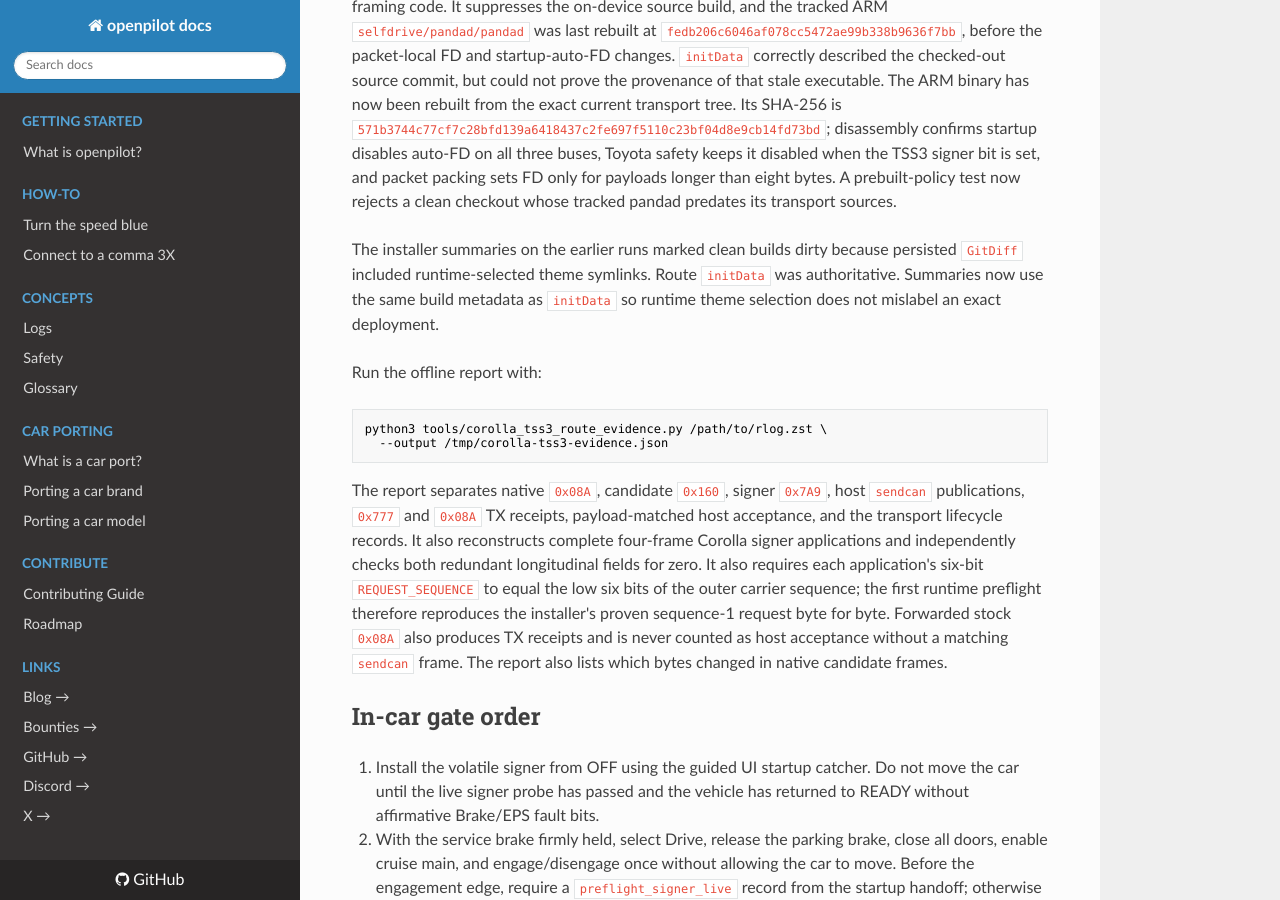
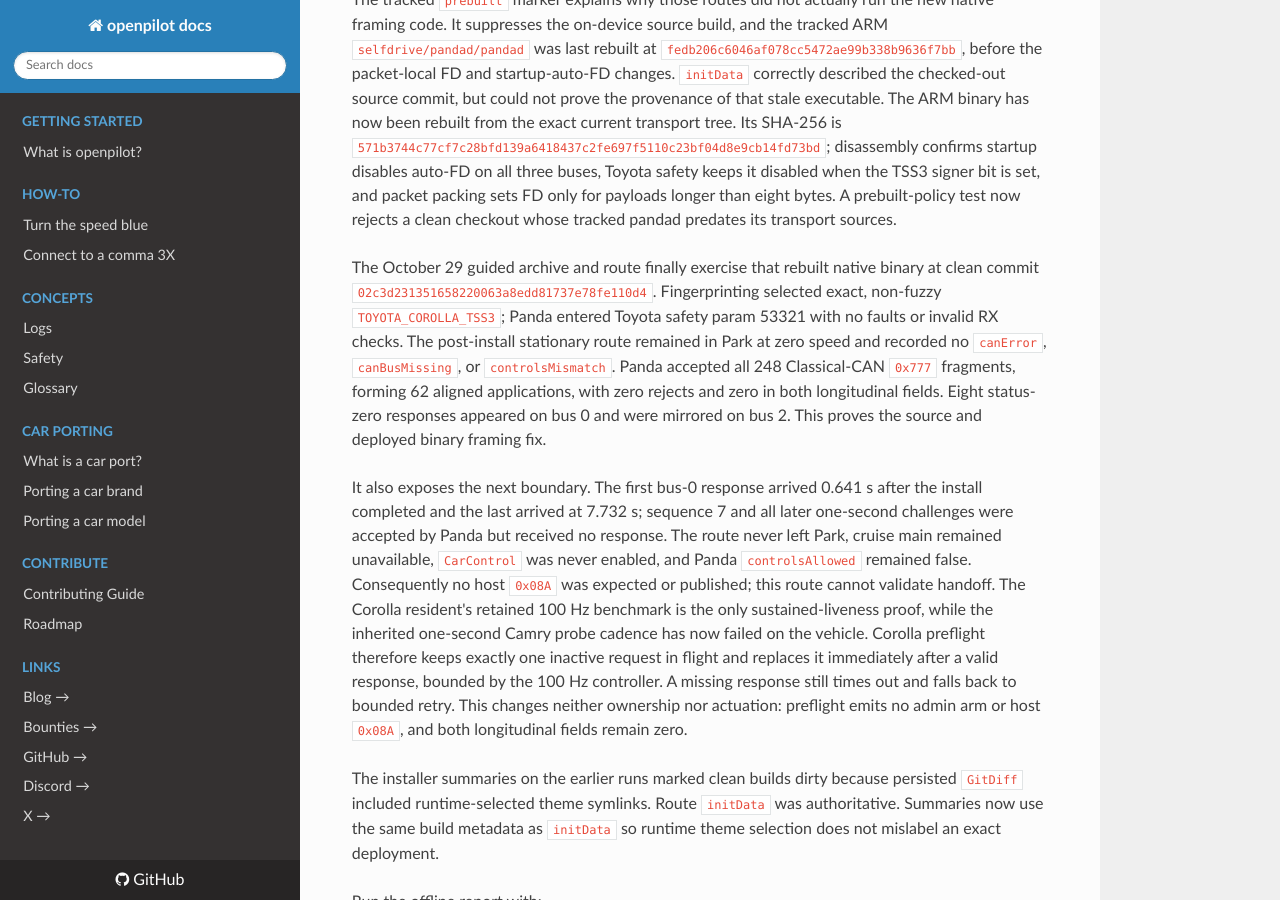
Before and after one commit to spanconstant5/2025corolla-starpilot, an MkDocs documentation site: the page built from docs/COROLLA_2025_TSS3_VALIDATION.md, in a window 1280 px wide and 900 px high, scrolled down 4968 px. Built offline with MkDocs 1.6.1, drawn with Linux system fonts in a browser that asks for light colours; nearby versions of some CDN libraries; some of the changed text lies outside the part shown.

Commit message:
toyota: sustain Corolla signer preflight

```diff
--- a/docs/COROLLA_2025_TSS3_VALIDATION.md
+++ b/docs/COROLLA_2025_TSS3_VALIDATION.md
@@ -9,10 +9,10 @@
 
 | Area | State | Evidence / next gate |
 |---|---|---|
-| RAM signer install | Proven | Two clean final-commit attempts matched exact F181 and payload SHA; first-attempt Classical-CAN `0x777` to `0x7A9` probes passed in 12.81 ms and 11.04 ms. |
-| Bench peer health | Inconclusive | Both attempts had clear Brake `0x102D` fault bits and the same 8-byte `0x102F`; Kai's current Camry decoder requires 10 bytes. This is not a confirmed fault and is not a health pass. |
-| Signed inactive `0x08A` | Offline/probe proven | Exact 28-byte inactive application and valid trailer are proven. Panda acceptance and sustained publication must be confirmed from an in-car route. |
-| Runtime signer preflight | Packet-local CAN framing deployed; route validation pending | The final-commit UI archive proves the startup bridge and standalone Classical-CAN probe twice. It contains no qlog/rlog, so it cannot yet prove native `pandad` runtime `0x777`, `0x7A9`, or host `0x08A`. |
+| RAM signer install | Proven | Four clean October 29 attempts at exact commit `02c3d23135` matched F181 and payload SHA; every first-attempt Classical-CAN `0x777` to `0x7A9` probe passed in 9.59--11.74 ms. |
+| Bench peer health | Inconclusive | All four attempts had clear Brake `0x102D` fault bits and the same 8-byte `0x102F`; Kai's current Camry decoder requires 10 bytes. This is not a confirmed fault and is not a health pass. |
+| Signed inactive `0x08A` | Offline/probe proven | Exact 28-byte inactive application and valid trailer are proven. The October 29 route proves native runtime signing but contains no engagement, so it cannot prove host `0x08A` publication. |
+| Runtime signer preflight | Native framing proven; sustained keepalive pending | Runtime produced status-zero `0x7A9` for accepted Classical-CAN `0x777`, proving the rebuilt native transport. Responses stopped 7.732 s after install under the inherited 1 Hz preflight. Corolla now keeps one inactive challenge response-paced at up to 100 Hz, matching the only sustained benchmark; repeat stationary validation on the new commit. |
 | Vehicle receive topology | Route-replay proven | The full-rate Corolla stream is on Panda bus 2. CarState and Panda safety consume it there; the incomplete forwarded bus-0 TX-record stream is not used as a receive source. |
 | Fingerprint recovery | Three-bus route proven | When FPv1 is ambiguous, recovery requires explicit Corolla identity authority (stored selection or prior exact EPS signer probe), at least 120 DLC-exact Corolla census matches on each mirrored vehicle plane (buses 0 and 2), no conflicting census DLC, and the complete retained CAN-FD ADAS census on bus 1. Topology alone cannot identify the car. |
 | Lateral control | Implemented, road validation pending | Angle command uses the signed `0x08A`; 55-degree wheel-angle bound and measured-angle inactive check are enforced. |
@@ -241,6 +241,30 @@
 only for payloads longer than eight bytes. A prebuilt-policy test now rejects a
 clean checkout whose tracked pandad predates its transport sources.
 
+The October 29 guided archive and route finally exercise that rebuilt native
+binary at clean commit `02c3d231351658220063a8edd81737e78fe110d4`.
+Fingerprinting selected exact, non-fuzzy `TOYOTA_COROLLA_TSS3`; Panda entered
+Toyota safety param 53321 with no faults or invalid RX checks. The post-install
+stationary route remained in Park at zero speed and recorded no `canError`,
+`canBusMissing`, or `controlsMismatch`. Panda accepted all 248 Classical-CAN
+`0x777` fragments, forming 62 aligned applications, with zero rejects and zero
+in both longitudinal fields. Eight status-zero responses appeared on bus 0 and
+were mirrored on bus 2. This proves the source and deployed binary framing fix.
+
+It also exposes the next boundary. The first bus-0 response arrived 0.641 s
+after the install completed and the last arrived at 7.732 s; sequence 7 and all
+later one-second challenges were accepted by Panda but received no response.
+The route never left Park, cruise main remained unavailable, `CarControl` was
+never enabled, and Panda `controlsAllowed` remained false. Consequently no host
+`0x08A` was expected or published; this route cannot validate handoff. The
+Corolla resident's retained 100 Hz benchmark is the only sustained-liveness
+proof, while the inherited one-second Camry probe cadence has now failed on the
+vehicle. Corolla preflight therefore keeps exactly one inactive request in
+flight and replaces it immediately after a valid response, bounded by the
+100 Hz controller. A missing response still times out and falls back to bounded
+retry. This changes neither ownership nor actuation: preflight emits no admin
+arm or host `0x08A`, and both longitudinal fields remain zero.
+
 The installer summaries on the earlier runs marked clean builds dirty because
 persisted `GitDiff` included runtime-selected theme symlinks. Route `initData`
 was authoritative. Summaries now use the same build metadata as `initData` so
```
Also changed, not shown: docs/COROLLA_2025_TSS3_PORT.md (+7 -3 lines), 3 other files.
